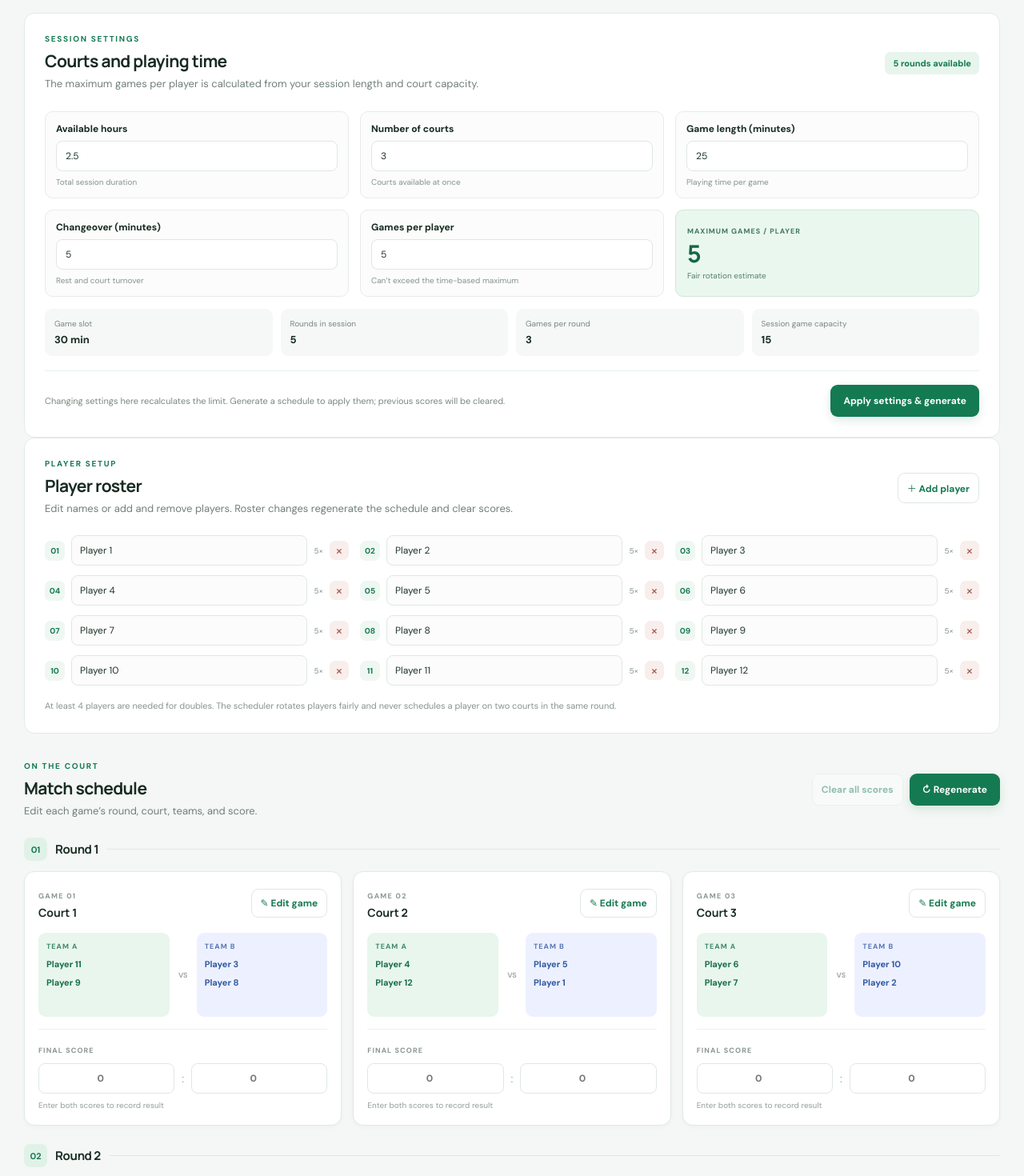
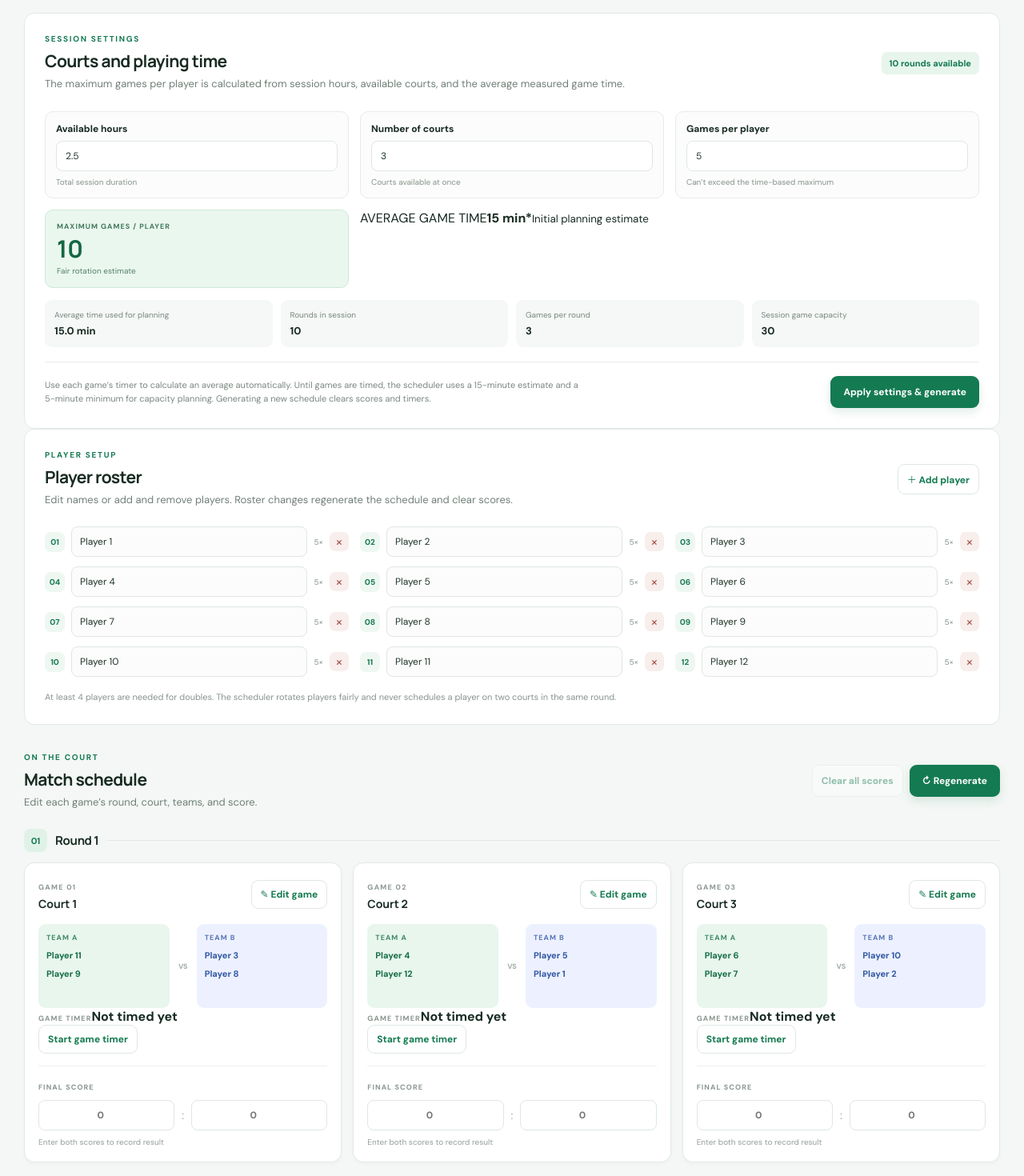
Before and after one commit to Tasyooo/pickleball-match-picker, a React (Vite) app: page / in a window 1280 px wide. Shown: the part 280-1750 px from the top of the page at 80% size. Built offline with nearby package versions, Linux system fonts and the light colour scheme.

Commit message:
Replace manual game length with average game timing

```diff
--- a/src/App.jsx
+++ b/src/App.jsx
@@ -1,4 +1,4 @@
-import { useMemo, useState } from "react";
+import { useEffect, useMemo, useState } from "react";
 import "./App.css";
 
 const INITIAL_PLAYERS = () =>
@@ -10,9 +10,20 @@ const INITIAL_PLAYERS = () =>
 const INITIAL_SETTINGS = {
   courts: 3,
   hours: 2.5,
-  gameMinutes: 25,
-  changeoverMinutes: 5,
 };
+
+// The first planning estimate is replaced by the average from timed games.
+const DEFAULT_AVERAGE_GAME_MINUTES = 15;
+
+function formatDuration(seconds) {
+  if (!Number.isFinite(seconds) || seconds < 0) return "—";
+  const totalSeconds = Math.floor(seconds);
+  const hours = Math.floor(totalSeconds / 3600);
+  const minutes = Math.floor((totalSeconds % 3600) / 60);
+  const remainingSeconds = totalSeconds % 60;
+  if (hours > 0) return hours + "h " + minutes + "m " + remainingSeconds + "s";
+  return minutes + "m " + String(remainingSeconds).padStart(2, "0") + "s";
+}
 
 function shuffle(items) {
   const result = [...items];
@@ -23,8 +34,9 @@ function shuffle(items) {
   return result;
 }
 
-function calculateCapacity(players, settings) {
-  const slotMinutes = Number(settings.gameMinutes) + Number(settings.changeoverMinutes);
+function calculateCapacity(players, settings, averageGameMinutes = DEFAULT_AVERAGE_GAME_MINUTES) {
+  // Prevent an accidental short timer from making the capacity estimate unrealistic.
+  const slotMinutes = Math.max(5, Number(averageGameMinutes) || DEFAULT_AVERAGE_GAME_MINUTES);
   const roundsAvailable = slotMinutes > 0
     ? Math.floor((Number(settings.hours) * 60) / slotMinutes)
     : 0;
@@ -37,19 +49,13 @@ function calculateCapacity(players, settings) {
     ? Math.min(roundsAvailable, Math.floor((maximumMatches * 4) / players.length))
     : 0;
 
-  return {
-    slotMinutes,
-    roundsAvailable,
-    gamesPerRound,
-    maximumMatches,
-    maxGamesPerPlayer,
-  };
+  return { slotMinutes, roundsAvailable, gamesPerRound, maximumMatches, maxGamesPerPlayer };
 }
 
-function generateSchedule(players, settings, requestedGamesPerPlayer) {
+function generateSchedule(players, settings, requestedGamesPerPlayer, averageGameMinutes = DEFAULT_AVERAGE_GAME_MINUTES) {
   if (players.length < 4) return [];
 
-  const capacity = calculateCapacity(players, settings);
+  const capacity = calculateCapacity(players, settings, averageGameMinutes);
   const target = Math.max(0, Math.min(
     Math.floor(Number(requestedGamesPerPlayer) || 0),
     capacity.maxGamesPerPlayer
@@ -87,6 +93,9 @@ function generateSchedule(players, settings, requestedGamesPerPlayer) {
         scoreA: "",
         scoreB: "",
         completed: false,
+        startedAt: null,
+        endedAt: null,
+        durationSeconds: null,
       });
       group.forEach((id) => {
         appearanceCounts[id] += 1;
@@ -107,10 +116,30 @@ function App() {
     generateSchedule(INITIAL_PLAYERS(), INITIAL_SETTINGS, 5)
   );
   const [editingGame, setEditingGame] = useState(null);
+  const [now, setNow] = useState(() => Date.now());
+
+  const averageGameSeconds = useMemo(() => {
+    const durations = schedule
+      .map((game) => game.durationSeconds)
+      .filter((seconds) => Number.isFinite(seconds) && seconds > 0);
+    if (durations.length === 0) return null;
+    return durations.reduce((sum, seconds) => sum + seconds, 0) / durations.length;
+  }, [schedule]);
+
+  const averageGameMinutes = averageGameSeconds === null
+    ? DEFAULT_AVERAGE_GAME_MINUTES
+    : Math.max(5, averageGameSeconds / 60);
+
+  const hasRunningGames = schedule.some((game) => game.startedAt && !game.endedAt);
+  useEffect(() => {
+    if (!hasRunningGames) return undefined;
+    const interval = setInterval(() => setNow(Date.now()), 1000);
+    return () => clearInterval(interval);
+  }, [hasRunningGames]);
 
   const capacity = useMemo(
-    () => calculateCapacity(players, settings),
-    [players, settings]
+    () => calculateCapacity(players, settings, averageGameMinutes),
+    [players, settings, averageGameMinutes]
   );
   const effectiveGamesPerPlayer = Math.min(gamesPerPlayer, capacity.maxGamesPerPlayer);
   const playerName = (id) =>
@@ -162,17 +191,10 @@ function App() {
   const lastScheduledRound = Math.max(0, ...schedule.map((game) => game.round));
 
   function regenerate(nextPlayers = players, nextSettings = settings, desiredGames = gamesPerPlayer) {
-    const nextCapacity = calculateCapacity(nextPlayers, nextSettings);
+    const nextCapacity = calculateCapacity(nextPlayers, nextSettings, averageGameMinutes);
     const target = Math.min(desiredGames, nextCapacity.maxGamesPerPlayer);
-    setSchedule(generateSchedule(nextPlayers, nextSettings, target));
+    setSchedule(generateSchedule(nextPlayers, nextSettings, target, averageGameMinutes));
     setEditingGame(null);
-  }
-
-  function updateSetting(field, value) {
-    if (value === "") return;
-    const number = Number(value);
-    if (!Number.isFinite(number)) return;
-    setSettings((current) => ({ ...current, [field]: number }));
   }
 
   function addPlayer() {
@@ -203,6 +225,9 @@ function App() {
       targetGame.scoreA = "";
       targetGame.scoreB = "";
       targetGame.completed = false;
+      targetGame.startedAt = null;
+      targetGame.endedAt = null;
+      targetGame.durationSeconds = null;
 
       const sameGameSlot = targetGame.players.indexOf(playerId);
       if (sameGameSlot !== -1) {
@@ -224,6 +249,9 @@ function App() {
         otherGame.scoreA = "";
         otherGame.scoreB = "";
         otherGame.completed = false;
+        otherGame.startedAt = null;
+        otherGame.endedAt = null;
+        otherGame.durationSeconds = null;
       }
 
       targetGame.players[slot] = playerId;
@@ -249,6 +277,36 @@ function App() {
     setSchedule((current) => current.map((game) =>
       game.id === gameId
         ? { ...game, scoreA: "", scoreB: "", completed: false }
+        : game
+    ));
+  }
+
+  function startGameTimer(gameId) {
+    const startedAt = Date.now();
+    setNow(startedAt);
+    setSchedule((current) => current.map((game) =>
+      game.id === gameId
+        ? { ...game, startedAt, endedAt: null, durationSeconds: null }
+        : game
+    ));
+  }
+
+  function finishGameTimer(gameId) {
+    const endedAt = Date.now();
+    setSchedule((current) => current.map((game) => {
+      if (game.id !== gameId || !game.startedAt || game.endedAt) return game;
+      return {
+        ...game,
+        endedAt,
+        durationSeconds: Math.max(1, Math.round((endedAt - game.startedAt) / 1000)),
+      };
+    }));
+  }
+
+  function clearGameTimer(gameId) {
+    setSchedule((current) => current.map((game) =>
+      game.id === gameId
+        ? { ...game, startedAt: null, endedAt: null, durationSeconds: null }
         : game
     ));
   }
@@ -319,7 +377,7 @@ function App() {
           <div>
             <p className="section-kicker">SESSION SETTINGS</p>
             <h2>Courts and playing time</h2>
-            <p className="section-description">The maximum games per player is calculated from your session length and court capacity.</p>
+            <p className="section-description">The maximum games per player is calculated from session hours, available courts, and the average measured game time.</p>
           </div>
           <span className="pill">{capacity.roundsAvailable} rounds available</span>
         </div>
@@ -327,23 +385,13 @@ function App() {
         <div className="settings-grid">
           <label className="setting-field">
             <span>Available hours</span>
-            <input type="number" min="0.25" max="24" step="0.25" value={settings.hours} onChange={(event) => updateSetting("hours", Math.max(0.25, Math.min(24, Number(event.target.value))))} />
+            <input type="number" min="0.25" max="24" step="0.25" value={settings.hours} onChange={(event) => setSettings((current) => ({ ...current, hours: Math.max(0.25, Math.min(24, Number(event.target.value) || 0.25)) }))} />
             <small>Total session duration</small>
           </label>
           <label className="setting-field">
             <span>Number of courts</span>
-            <input type="number" min="1" max="12" step="1" value={settings.courts} onChange={(event) => updateSetting("courts", Math.max(1, Math.min(12, Math.floor(Number(event.target.value) || 1))))} />
+            <input type="number" min="1" max="12" step="1" value={settings.courts} onChange={(event) => setSettings((current) => ({ ...current, courts: Math.max(1, Math.min(12, Math.floor(Number(event.target.value) || 1))) }))} />
             <small>Courts available at once</small>
-          </label>
-          <label className="setting-field">
-            <span>Game length (minutes)</span>
-            <input type="number" min="5" max="240" step="5" value={settings.gameMinutes} onChange={(event) => updateSetting("gameMinutes", Math.max(5, Math.min(240, Math.floor(Number(event.target.value) || 5))))} />
-            <small>Playing time per game</small>
-          </label>
-          <label className="setting-field">
-            <span>Changeover (minutes)</span>
-            <input type="number" min="0" max="60" step="1" value={settings.changeoverMinutes} onChange={(event) => updateSetting("changeoverMinutes", Math.max(0, Math.min(60, Math.floor(Number(event.target.value) || 0))))} />
-            <small>Rest and court turnover</small>
           </label>
           <label className="setting-field">
             <span>Games per player</span>
@@ -355,17 +403,22 @@ function App() {
             <strong>{capacity.maxGamesPerPlayer}</strong>
             <small>Fair rotation estimate</small>
           </div>
+          <div className="average-box">
+            <span>AVERAGE GAME TIME</span>
+            <strong>{averageGameSeconds === null ? "15 min*" : formatDuration(averageGameSeconds)}</strong>
+            <small>{averageGameSeconds === null ? "Initial planning estimate" : "Average of " + schedule.filter((game) => Number.isFinite(game.durationSeconds) && game.durationSeconds > 0).length + " timed game(s)"}</small>
+          </div>
         </div>
 
         <div className="capacity-details">
-          <div><span>Game slot</span><strong>{capacity.slotMinutes} min</strong></div>
+          <div><span>Average time used for planning</span><strong>{capacity.slotMinutes.toFixed(1)} min</strong></div>
           <div><span>Rounds in session</span><strong>{capacity.roundsAvailable}</strong></div>
           <div><span>Games per round</span><strong>{capacity.gamesPerRound}</strong></div>
           <div><span>Session game capacity</span><strong>{capacity.maximumMatches}</strong></div>
         </div>
 
         <div className="settings-actions">
-          <p>Changing settings here recalculates the limit. Generate a schedule to apply them; previous scores will be cleared.</p>
+          <p>Use each game’s timer to calculate an average automatically. Until games are timed, the scheduler uses a 15-minute estimate and a 5-minute minimum for capacity planning. Generating a new schedule clears scores and timers.</p>
           <button className="button button-primary" disabled={capacity.maxGamesPerPlayer === 0} onClick={() => regenerate()}>
             Apply settings & generate
           </button>
@@ -470,6 +523,25 @@ function App() {
                     <div className="team team-b"><span className="team-label">TEAM B</span><strong>{playerName(game.players[2])}</strong><strong>{playerName(game.players[3])}</strong></div>
                   </div>
 
+                  <div className="game-timer">
+                    <div className="timer-heading">
+                      <span className="score-label">GAME TIMER</span>
+                      <strong>
+                        {game.durationSeconds !== null && game.durationSeconds !== undefined
+                          ? "Recorded: " + formatDuration(game.durationSeconds)
+                          : game.startedAt
+                            ? "In progress: " + formatDuration((now - game.startedAt) / 1000)
+                            : "Not timed yet"}
+                      </strong>
+                    </div>
+                    <div className="timer-actions">
+                      {game.startedAt && !game.endedAt
+                        ? <button className="button button-quiet" onClick={() => finishGameTimer(game.id)}>Finish & record time</button>
+                        : <button className="button button-quiet" onClick={() => startGameTimer(game.id)}>{game.endedAt ? "Retake time" : "Start game timer"}</button>}
+                      {(game.startedAt || game.endedAt) && <button className="clear-score" onClick={() => clearGameTimer(game.id)}>Reset timer</button>}
+                    </div>
+                  </div>
+
                   <div className="score-area">
                     <span className="score-label">FINAL SCORE</span>
                     <div className="score-inputs">
@@ -516,7 +588,7 @@ function App() {
         <p className="ranking-note">Unplayed games do not affect rankings. Tied scores aren’t counted as completed results.</p>
       </section>
 
-      <footer className="app-footer"><span>Pickleball Match Picker</span><span>{players.length} players · {schedule.length} games · {settings.hours} hours available</span></footer>
+      <footer className="app-footer"><span>Pickleball Match Picker</span><span>{players.length} players · {schedule.length} games · {settings.hours} hours available</span><span>*15-minute estimate until game timers are recorded.</span></footer>
     </main>
   );
 }
```
